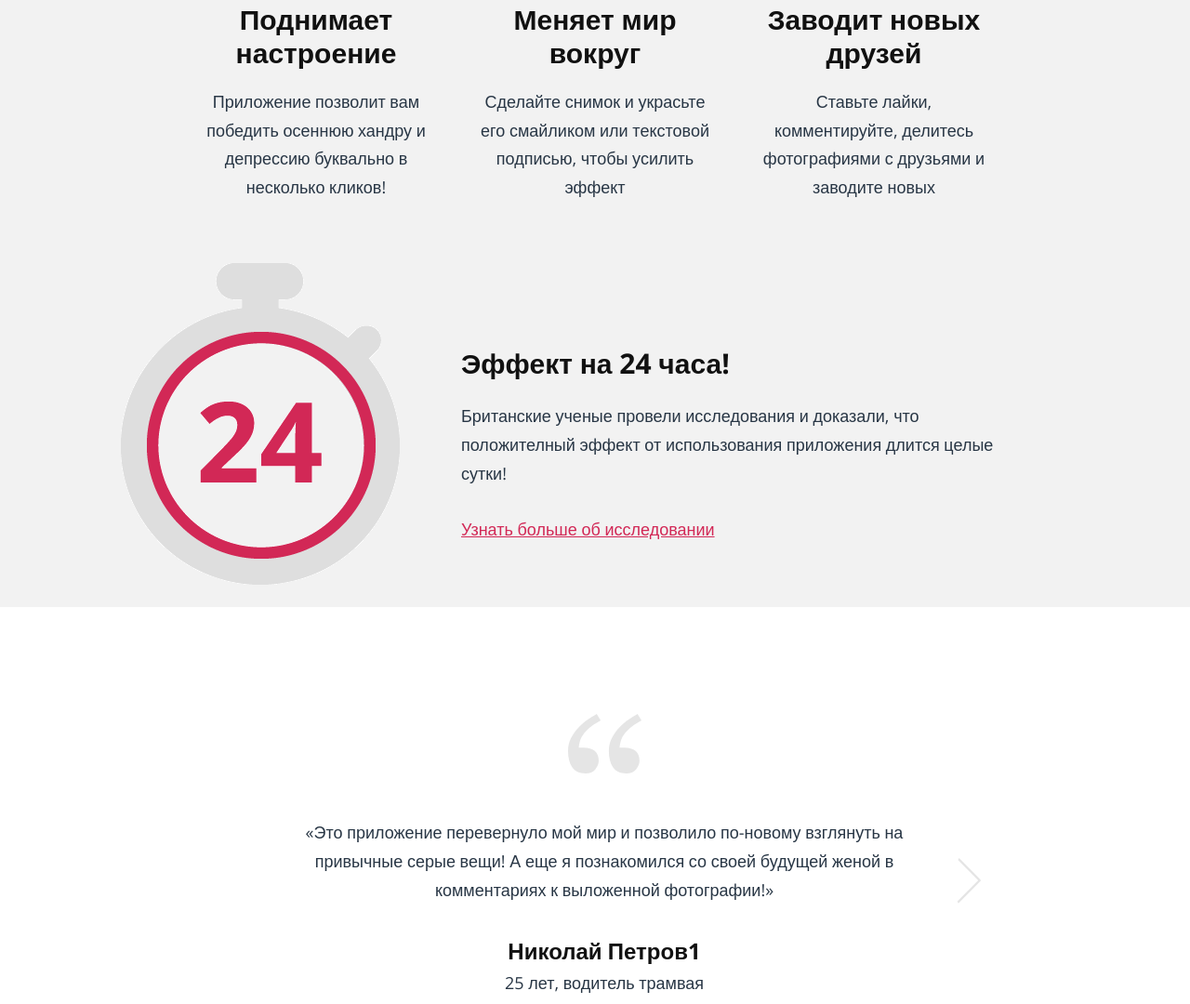
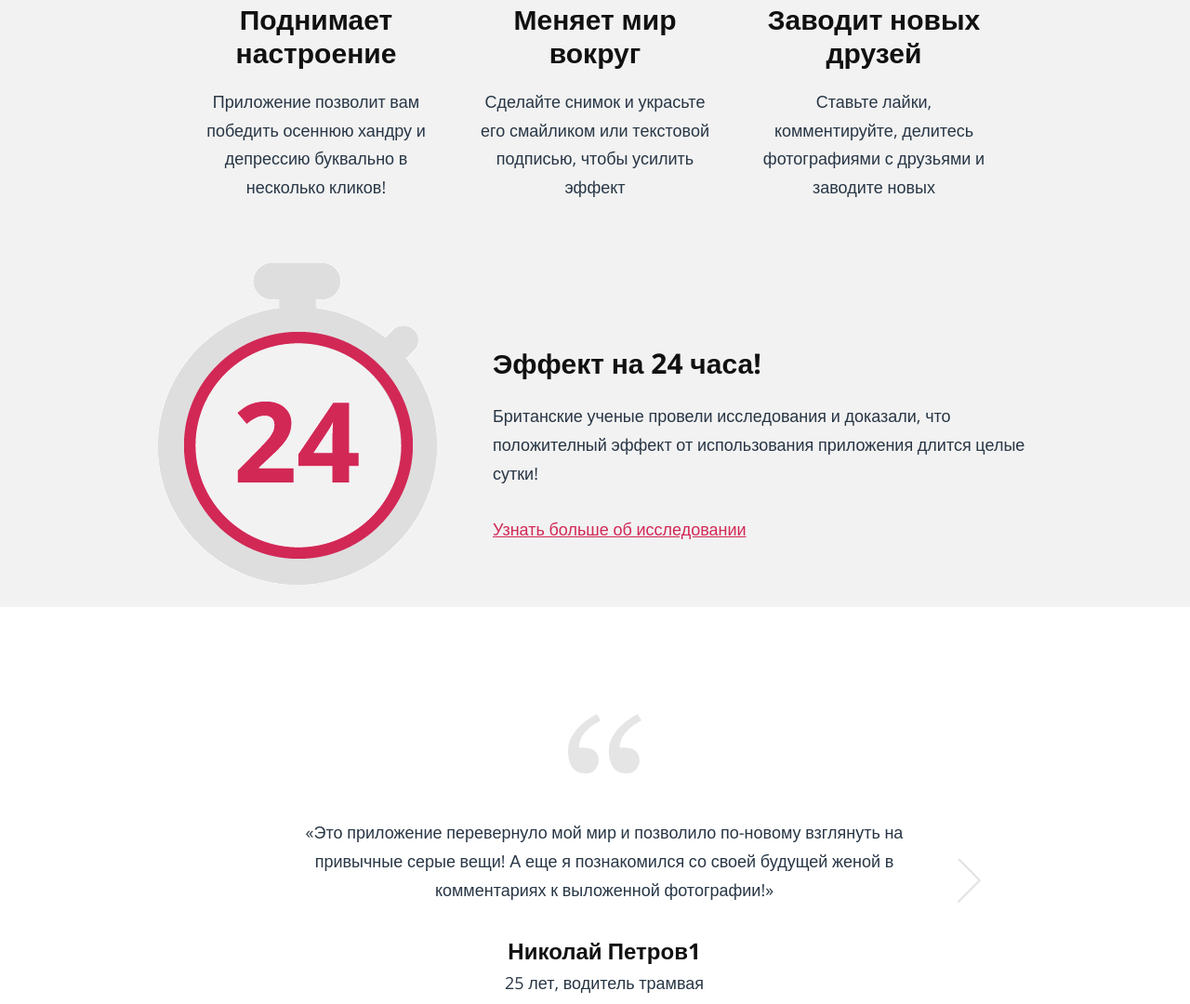
Before and after one commit to nadinTs/58774-pink, a website: page index.html in a window 1280 px wide. Shown: the part 1527-2607 px from the top of the page at 93% size. Drawn offline with nearby package versions, Linux system fonts and the light colour scheme; files that its build step writes are made by us from their sources.

Commit message:
выставила часы по центру

```diff
--- a/less/components/index_blocks.less
+++ b/less/components/index_blocks.less
@@ -311,6 +311,8 @@
 
   }
 }
+
+
 /********************/
 @media (min-width: @screen-md) and (max-width: (@screen-lg - 1)) {
   .promo {
@@ -567,6 +569,7 @@
 
 
 @media (min-width: @screen-lg) {
+
   .promo {
     min-width: 1199px;
     min-height: 730px;
@@ -643,26 +646,28 @@
     min-height: 370px;
     min-width: 1200px;
     max-width: 100%;
+    width: 100%;
     background-color: @back-light-grey;
 
   }
 
   .tablet-effect-clock {
     min-height: 360px;
-
-    background: url('@{img-path}/watch-desktop.png') no-repeat 130px 0;
+    width: 940px;
+    margin: 0 auto;
+    background: url('@{img-path}/watch-desktop.png') no-repeat 0 0;
 
     &__title {
       margin: 0;
       font-size: @font-size-30px;
       color: @black;
-      padding: 90px 100px 23px 496px;
+      padding: 90px 0 23px 360px;
       line-height: 1.2em;
 
     }
     &__text {
       margin: 0;
-      padding: 0 210px 30px 496px;
+      padding: 0 0 30px 360px;
       color: @header-app;
       font-size: @font-size-promo-title;
       line-height: 1.74em;
@@ -670,7 +675,7 @@
     &__link {
       display: block;
       margin: 0;
-      padding: 0 50px 20px 496px;
+      padding: 0 0 20px 360px;
       color: @pink-contact;
       font-size: @font-size-promo-title;
       line-height: 1.5em;
@@ -694,7 +699,6 @@
   }
 
   .review-item {
-    padding: 0;
     width: 740px;
     min-height: 237px;
     transition: transform .8s ease;
```
